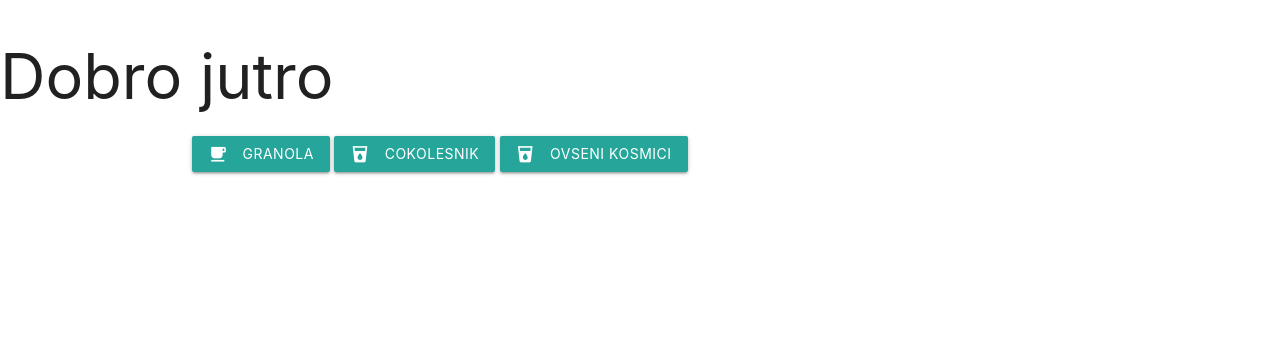
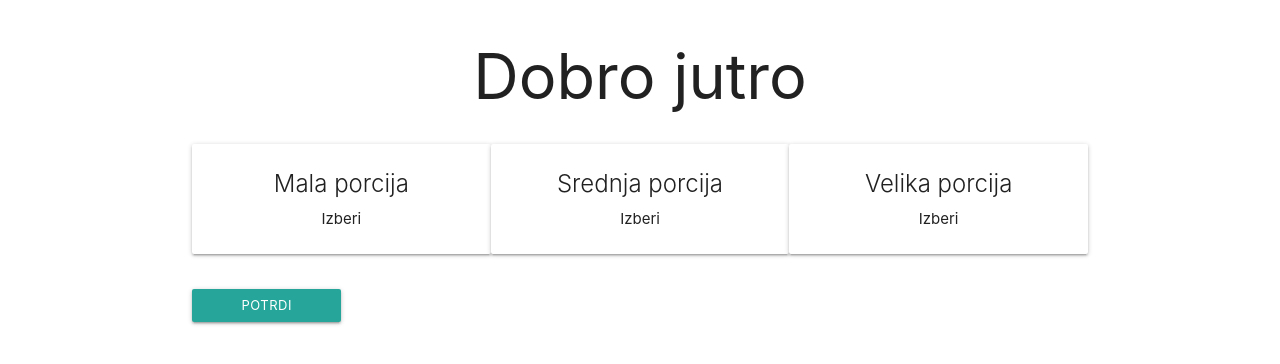
Before and after one commit to Dogegowow/dobro_jutro, a Flask app: page / in a window 1280 px wide. Shown: the top 364 px of the page. Run offline with Flask 2, Linux system fonts and the light colour scheme.

Commit message:
new index

```diff
--- a/main.py
+++ b/main.py
@@ -9,7 +9,7 @@ app = Flask(__name__)
 
 @app.route("/")
 def home():
-  return render_template("index.html")
+  return render_template("index(test).html")
 
 @app.route("/motor/<id>")
 def run_motor(id):
--- /dev/null
+++ b/templates/index(test).html
@@ -0,0 +1,107 @@
+<!DOCTYPE html>
+<html>
+<head>
+  <style>
+    .text {
+      text-align: center;
+    }
+  </style>
+ <!-- Compiled and minified CSS -->
+    <link rel="stylesheet" href="https://cdnjs.cloudflare.com/ajax/libs/materialize/1.0.0/css/materialize.min.css">
+
+  <link href="https://fonts.googleapis.com/icon?family=Material+Icons" rel="stylesheet">
+
+    <!-- Compiled and minified JavaScript -->
+    <script src="https://cdnjs.cloudflare.com/ajax/libs/materialize/1.0.0/js/materialize.min.js"></script>
+<script src="https://cdnjs.cloudflare.com/ajax/libs/jquery/3.6.0/jquery.min.js" integrity="sha512-894YE6QWD5I59HgZOGReFYm4dnWc1Qt5NtvYSaNcOP+u1T9qYdvdihz0PPSiiqn/+/3e7Jo4EaG7TubfWGUrMQ==" crossorigin="anonymous" referrerpolicy="no-referrer"></script>
+</head>
+<body>
+<h1 class = "text">Dobro jutro</h1>
+
+<!-- step 1 -->
+  <!--
+  <div class="container step step1">
+    <a class="waves-effect waves-light btn gumb" var x1 = document.createElement("1")><i class="material-icons left">local_cafe</i>Granola</a>
+    <a class="waves-effect waves-light btn gumb" var x2 = document.createElement("2")><i class="material-icons left">local_drink</i>Cokolesnik</a>
+    <a class="waves-effect waves-light btn gumb" var x3 = document.createElement("3")><i class="material-icons left">local_drink</i>Ovseni kosmici</a>
+  </div>
+-->
+<!-- step 2 -->
+  <div class = "row step1 container text">
+    <div class = "card step col s4 step step1" id = "S">
+      <div class="card-image waves-effect waves-block waves-light">
+      </div>
+      <div class="card-content">
+        <span class="card-title activator grey-text text-darken-4">Mala porcija</span>
+        <p><p>Izberi</p></p>
+      </div>
+    </div>
+
+    <div class = "card step col s4 step step1" id = "M">
+      <div class="card-image waves-effect waves-block waves-light">
+      </div>
+      <div class="card-content">
+        <span class="card-title activator grey-text text-darken-4">Srednja porcija</span>
+        <p><p>Izberi</p></p>
+      </div>
+    </div>
+
+    <div class = "card step col s4 step step1" id = "L">
+      <div class="card-image waves-effect waves-block waves-light">
+      </div>
+      <div class="card-content">
+        <span class="card-title activator grey-text text-darken-4">Velika porcija</span>
+        <p><p>Izberi</p></p>
+      </div>
+      </div>
+  </div>
+  <div class = "row container">
+  <a class="waves-effect step1 btn-small container col s2" id = "potrdi">Potrdi</a>
+  </div>
+  <div class = "container step step2">
+    <a class="waves-effect waves-light btn" href="/motor/0"><i class="material-icons left">local_cafe</i>Granola</a>
+    <a class="waves-effect waves-light btn" href="/motor/1"><i class="material-icons left">local_cafe</i>Cokolesnik</a>
+    <a class="waves-effect waves-light btn" href="/motor/2"><i class="material-icons left">local_cafe</i>Ovseni kosmici</a>
+  </div>
+
+  <style>
+    .step {
+      display: none;
+    }
+
+    .step1 {
+      display: block;
+    }
+  </style>
+
+  <script>
+
+
+    // # za id, . za class
+    $(".step").click(function(){
+      let gumb = (this.id)
+      const gumbi = document.getElementsByClassName("card step col s4 step step1");
+      for (let i = 0; i < gumbi.length; i++) {
+        gumbi[i].style.border = "none";
+      }
+      document.getElementById(gumb).style.border = "3px solid #26a69a";
+      console.log(gumb)
+      // kater gumb je bil kliknen?
+      //data["velikost"] = "s"
+
+    })
+
+    $("#potrdi").click(function(){
+      $(".step1").hide();
+      $(".step2").show();
+
+      //$.get("/jedilnik")
+
+      //$(".step3 div p").text("jedilnik["naslov"])
+
+    })
+
+
+  </script>
+</body>
+</html>
--- a/templates/index.html
+++ b/templates/index.html
@@ -8,15 +8,52 @@
 
     <!-- Compiled and minified JavaScript -->
     <script src="https://cdnjs.cloudflare.com/ajax/libs/materialize/1.0.0/js/materialize.min.js"></script>
-
+<script src="https://cdnjs.cloudflare.com/ajax/libs/jquery/3.6.0/jquery.min.js" integrity="sha512-894YE6QWD5I59HgZOGReFYm4dnWc1Qt5NtvYSaNcOP+u1T9qYdvdihz0PPSiiqn/+/3e7Jo4EaG7TubfWGUrMQ==" crossorigin="anonymous" referrerpolicy="no-referrer"></script>
 </head>
 <body>
 <h1>Dobro jutro</h1>
-<div class="container">
-  <a class="waves-effect waves-light btn" href="/motor/0"><i class="material-icons left">local_cafe</i>Granola</a>
-  <a class="waves-effect waves-light btn" href="/motor/1"><i class="material-icons left">local_drink</i>Cokolesnik</a>
-  <a class="waves-effect waves-light btn" href="/motor/2"><i class="material-icons left">local_drink</i>Ovseni kosmici</a>
-      </div>
+  <div class="container step step1">
+    <a id="gumb1" class="waves-effect waves-light btn gumb" href="/motor/0"><i class="material-icons left">local_cafe</i>Granola</a>
+    <p id="test">asdf</p>
+    <a class="waves-effect waves-light btn gumb" href="/motor/1"><i class="material-icons left">local_drink</i>Cokolesnik</a>
+    <a class="waves-effect waves-light btn gumb" href="/motor/2"><i class="material-icons left">local_drink</i>Ovseni kosmici</a>
+  </div>
+  <div class="container step step2">
+    <a class="waves-effect waves-light btn" href="/motor/0"><i class="material-icons left">local_cafe</i>Granola</a>
+    <a class="waves-effect waves-light btn" href="/motor/1"><i class="material-icons left">local_drink</i>Cokolesnik</a>
+    <a class="waves-effect waves-light btn" href="/motor/2"><i class="material-icons left">local_drink</i>Ovseni kosmici</a>
+  </div>
+
+  <style>
+    .step {
+      display: none;
+    }
+
+    .step1 {
+      display: block;
+    }
+  </style>
+
+  <script>
+
+
+    // # za id, . za class
+    $("#test").click(function(){
+      console.log("click uspešen")
+      // kater gumb je bil kliknen?
+      //data["velikost"] = "s"
+
+      $(".step1").hide();
+      $(".step2").show();
+
+      //$.get("/jedilnik")
+
+      //$(".step3 div p").text("jedilnik["naslov"])
+
+    })
+
+
+  </script>
 
 </body>
 </html>
```
Also changed, not shown: 1 other file.
